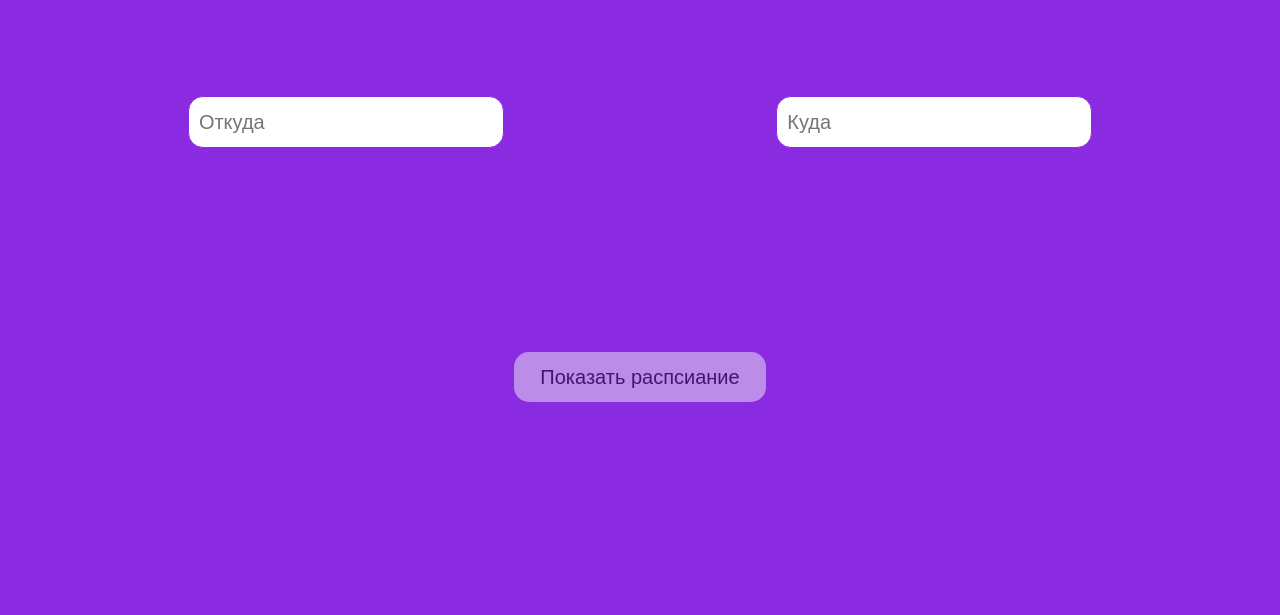
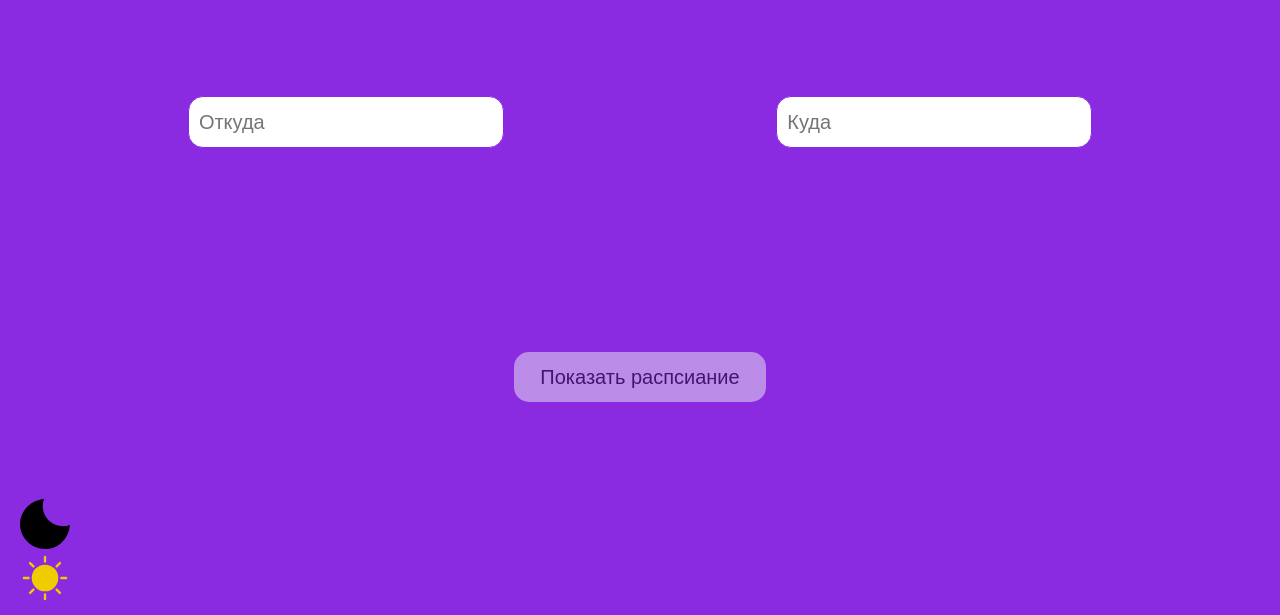
Before and after one commit to Artick-2813/TrainSchedule, a Flask app: page / in a window 1280 px wide. Shown: the part 187-802 px from the top of the page. Before the commit the page ends 589 px from the top, so only its background shows below. Run offline with Flask 2, Linux system fonts and the light colour scheme; parts of the project's set-up code (start-up, migrations or seed data) failed here and were passed over.

Commit message:
Add dark and light theme

```diff
--- a/templates/index.html
+++ b/templates/index.html
@@ -4,6 +4,7 @@
 	<meta charset="UTF-8">
 	<meta name="viewport" content="width=device-width, initial-scale=1">
 	<title>TrainSchedule</title>
+	<link rel="stylesheet" href="{{ url_for('static', filename='css/GeneralStyle.css')}}">
 	<link rel="stylesheet" href="{{ url_for('static', filename='css/IndexStyle.css') }}">
 </head>
 <body>
@@ -22,6 +23,25 @@
 
  </main>
 
+<div id="dark_theme" class="style_theme">
+
+	<svg xmlns="http://www.w3.org/2000/svg" xmlns:xlink="http://www.w3.org/1999/xlink" version="1.1" id="Capa_1" x="0px" y="0px" width="50px" height="50px" viewBox="0 0 210.4 210.4" xml:space="preserve" class='crescent_moon filter-icons-black'>
+
+	<g>
+	<path d="M181.699,114.8C133.9,114.8,95.6,76.6,95.6,28.7c0-9.6,1.9-19.1,5.7-28.7c-7.7,0-13.4,1.9-21,3.8C34.4,15.3,0,57.3,0,105.2   c0,57.4,47.8,105.2,105.2,105.2c49.701,0,89.9-34.4,101.4-80.3c1.9-7.7,1.9-13.4,3.801-21   C200.801,112.9,191.199,114.8,181.699,114.8z"/>
+	</g>
+
+	</svg>
+
+</div>
+<div id="light_theme" class="style_theme active">
+
+	<svg width='50px' height='50px' xmlns="http://www.w3.org/2000/svg" data-name="Layer 1" id="Layer_1" viewBox="0 0 64 64"><defs><style>.cls-1{fill:#efcc00;}.cls-2{fill:none;stroke:#efcc00;stroke-linecap:round;stroke-miterlimit:10;stroke-width:3px;}</style></defs><title/><circle class="cls-1" cx="32" cy="32" r="17"/><line class="cls-2" x1="32" x2="32" y1="5" y2="11"/><line class="cls-2" x1="32" x2="32" y1="53" y2="59"/><line class="cls-2" x1="59" x2="53" y1="32" y2="32"/><line class="cls-2" x1="11" x2="5" y1="32" y2="32"/><line class="cls-2" x1="51.09" x2="46.85" y1="12.91" y2="17.15"/><line class="cls-2" x1="17.15" x2="12.91" y1="46.85" y2="51.09"/><line class="cls-2" x1="51.09" x2="46.85" y1="51.09" y2="46.85"/><line class="cls-2" x1="17.15" x2="12.91" y1="17.15" y2="12.91"/>
+
+	</svg>
+
+</div>
+
  <div id="loading">
   	<span>Подождите пожалуйста, идет загрузка данных</span>
  </div>
```
